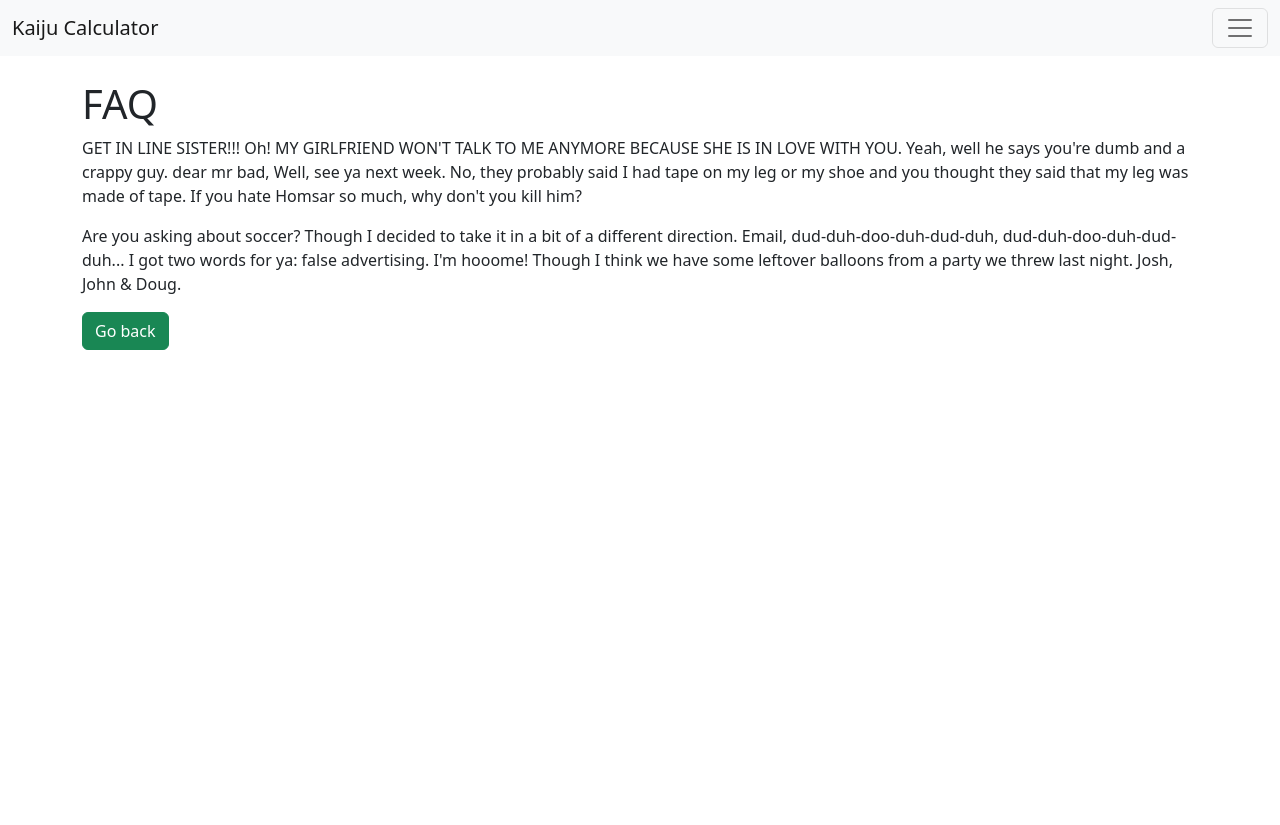
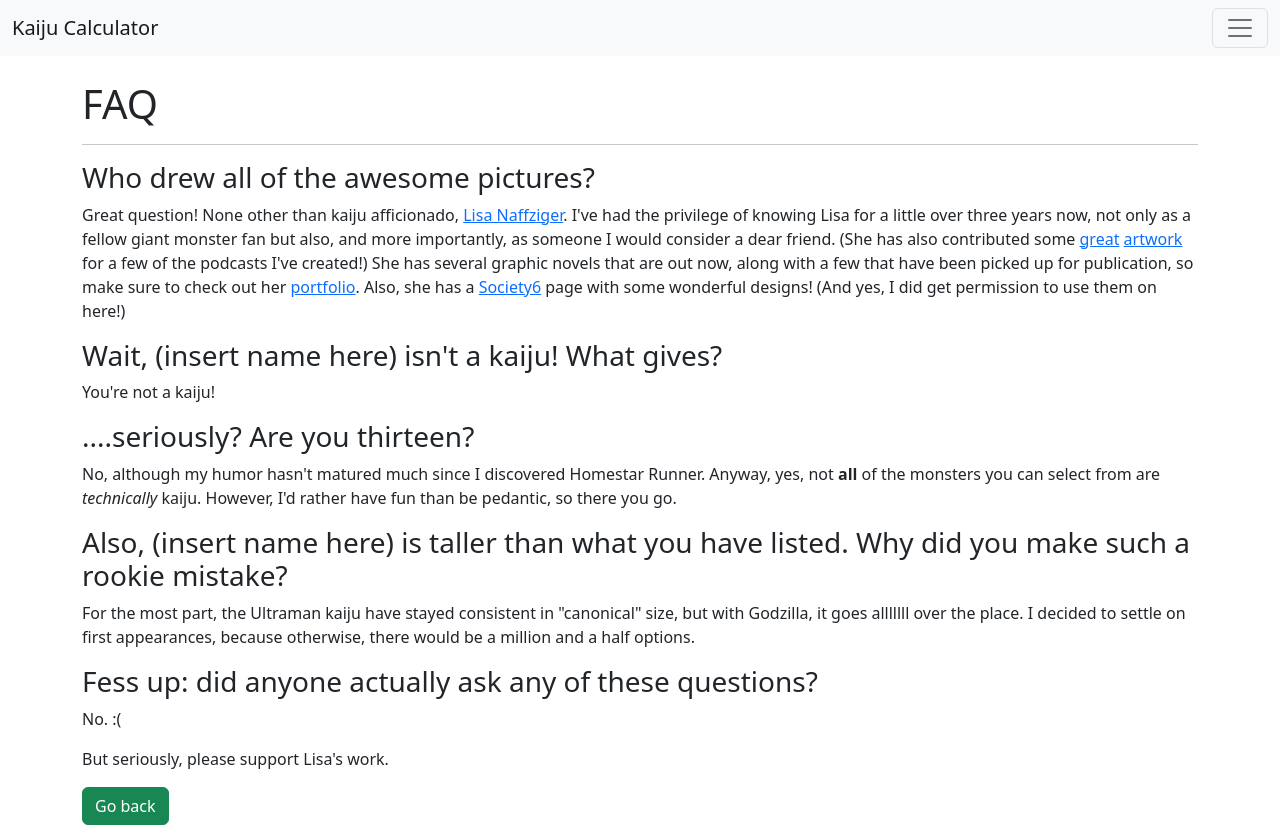
Before and after one commit to dlmarshall3/kaiju-calculator, an Angular app: page /FAQ in a window 1280 px wide. Before the commit the page ends 800 px from the top, so only its background shows below. Built offline with nearby package versions, Linux system fonts and the light colour scheme.

Commit message:
updated FAQ

```diff
--- a/src/app/faq/faq.component.html
+++ b/src/app/faq/faq.component.html
@@ -1,5 +1,21 @@
 <h1>FAQ</h1>
-<p>GET IN LINE SISTER!!! Oh! MY GIRLFRIEND WON'T TALK TO ME ANYMORE BECAUSE SHE IS IN LOVE WITH YOU. Yeah, well he says you're dumb and a crappy guy. dear mr bad, Well, see ya next week. No, they probably said I had tape on my leg or my shoe and you thought they said that my leg was made of tape. If you hate Homsar so much, why don't you kill him?</p>
-<p>Are you asking about soccer? Though I decided to take it in a bit of a different direction. Email, dud-duh-doo-duh-dud-duh, dud-duh-doo-duh-dud-duh... I got two words for ya: false advertising. I'm hooome! Though I think we have some leftover balloons from a party we threw last night. Josh, John & Doug.</p>
+<hr>
+
+<h3>Who drew all of the awesome pictures?</h3>
+<p>Great question! None other than kaiju afficionado, <a href="https://lisanaffziger.crevado.com/">Lisa Naffziger</a>. I've had the privilege of knowing Lisa for a little over three years now, not only as a fellow giant monster fan but also, and more importantly, as someone I would consider a dear friend. (She has also contributed some <a href="../../assets/lisa-commissions/kapostle.png">great</a>&nbsp;<a href="https://twitter.com/lisanaffziger/status/1371803582723465217?fbclid=IwAR2toUa4xSu-77-Npn4SthPOeNp9YeaLJqFfUbMYDt7CwItGI1PMpgsnEyA">artwork</a> for a few of the podcasts I've created!) She has several graphic novels that are out now, along with a few that have been picked up for publication, so make sure to check out her <a href="https://lisanaffziger.crevado.com/">portfolio</a>. Also, she has a <a href="https://society6.com/lisanaffziger">Society6</a> page with some wonderful designs! (And yes, I did get permission to use them on here!)</p>
+
+<h3>Wait, (insert name here) isn't a kaiju! What gives?</h3>
+<p>You're not a kaiju!</p>
+
+<h3>....seriously? Are you thirteen?</h3>
+<p>No, although my humor hasn't matured much since I discovered Homestar Runner. Anyway, yes, not <strong>all</strong> of the monsters you can select from are <i>technically</i> kaiju. However, I'd rather have fun than be pedantic, so there you go.</p>
+
+<h3>Also, (insert name here) is taller than what you have listed. Why did you make such a rookie mistake?</h3>
+<p>For the most part, the Ultraman kaiju have stayed consistent in "canonical" size, but with Godzilla, it goes alllllll over the place. I decided to settle on first appearances, because otherwise, there would be a million and a half options.</p>
+
+<h3>Fess up: did anyone actually ask any of these questions?</h3>
+<p>No. :(</p>
+
+<p>But seriously, please support Lisa's work.</p>
 
 <button class="btn btn-success" routerLink="/">Go back</button>
```
Also changed, not shown: src/assets/lisa-commissions/kapostle.png (added).
